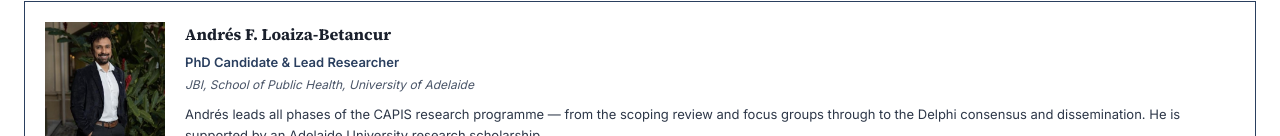
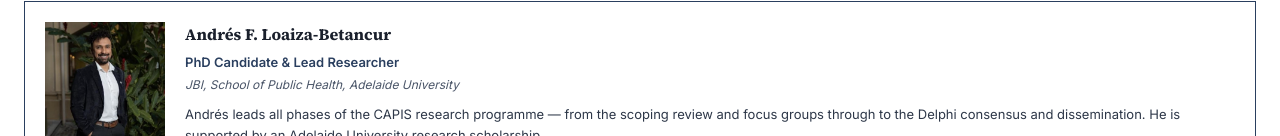
Before and after one commit to LoaizaBetancur/CAPIS-Project-Website, a Next.js app: page /team in a window 1280 px wide. Shown: the part 816-952 px from the top of the page. Built offline with nearby package versions, Linux system fonts and the light colour scheme.

Commit message:
Update page.tsx

```diff
--- a/app/team/page.tsx
+++ b/app/team/page.tsx
@@ -13,7 +13,7 @@ const TEAL = "#3C7887";
 const leadInvestigator = {
   name: "Andrés F. Loaiza-Betancur",
   role: "PhD Candidate & Lead Researcher",
-  affiliation: "JBI, School of Public Health, University of Adelaide",
+  affiliation: "JBI, School of Public Health, Adelaide University",
   bio: "Andrés leads all phases of the CAPIS research programme — from the scoping review and focus groups through to the Delphi consensus and dissemination. He is supported by an Adelaide University research scholarship.",
   image: "/images/team/andres.png",
   email: "andresfelipe.loaizabetancur@adelaide.edu.au",
@@ -23,7 +23,7 @@ const studyTeam = [
   {
     name: "Jennifer Stone",
     role: "Primary Supervisor",
-    affiliation: "JBI, School of Public Health, University of Adelaide",
+    affiliation: "JBI, School of Public Health, Adelaide University",
     bio: "Jennifer provides overall methodological guidance for the CAPIS project, contributing expertise in evidence synthesis, systematic review methodology, and implementation science.",
     image: "/images/team/jennifer.png",
     email: "jennifer.stone@adelaide.edu.au",
@@ -333,7 +333,7 @@ export default function TeamPage() {
                 marginTop: "16px",
               }}
             >
-              {["University of Adelaide", "NHMRC", "Sports Medicine Australia", "AFL Research Board"].map(
+              {["Adelaide University", "NHMRC", "Sports Medicine Australia", "AFL Research Board"].map(
                 (f) => (
                   <span
                     key={f}
```
